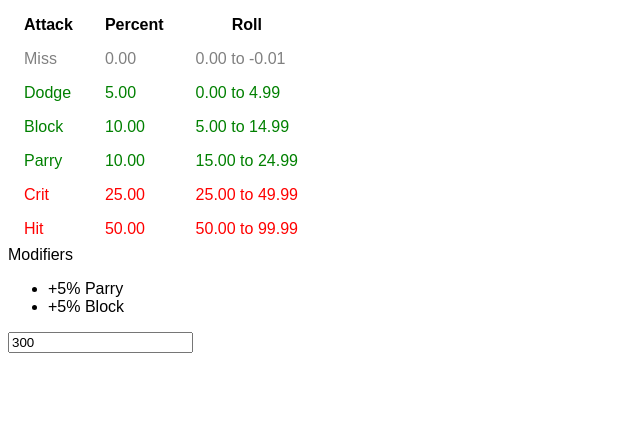
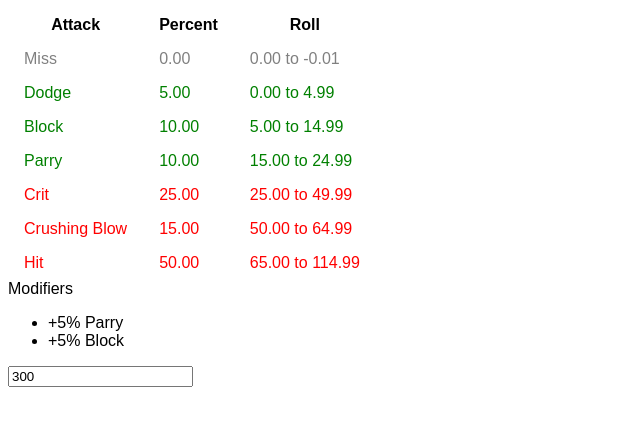
Before and after one commit to sbuggay/attack-table, a plain HTML site: page index.html in a window 1280 px wide. Shown: the whole page, without its empty margins (0-640 px from the left). Drawn offline with Linux system fonts and the light colour scheme.

Commit message:
Add crushing

```diff
--- a/attack.js
+++ b/attack.js
@@ -33,6 +33,10 @@ function crit() {
     return Math.max(0, c - defenseBonus());
 }
 
+function crushing() {
+    return 1500;
+}
+
 function hit() {
     return Math.max(0, 10000 - (miss() + dodge() + block() + parry() + crit()));
 }
@@ -43,6 +47,7 @@ const attackTable = [
     [block, blockElem, blockRoll],
     [parry, parryElem, parryRoll],
     [crit, critElem, critRoll],
+    [crushing, crushingElem, crushingRoll],
     [hit, hitElem, hitRoll]
 ];
 
--- a/index.html
+++ b/index.html
@@ -69,6 +69,11 @@
                 <td id="critRoll"></td>
             </tr>
             <tr class="red">
+                <td>Crushing Blow</td>
+                <td id="crushingElem"></td>
+                <td id="crushingRoll"></td>
+            </tr>
+            <tr class="red">
                 <td>Hit</td>
                 <td id="hitElem"></td>
                 <td id="hitRoll"></td>
```
